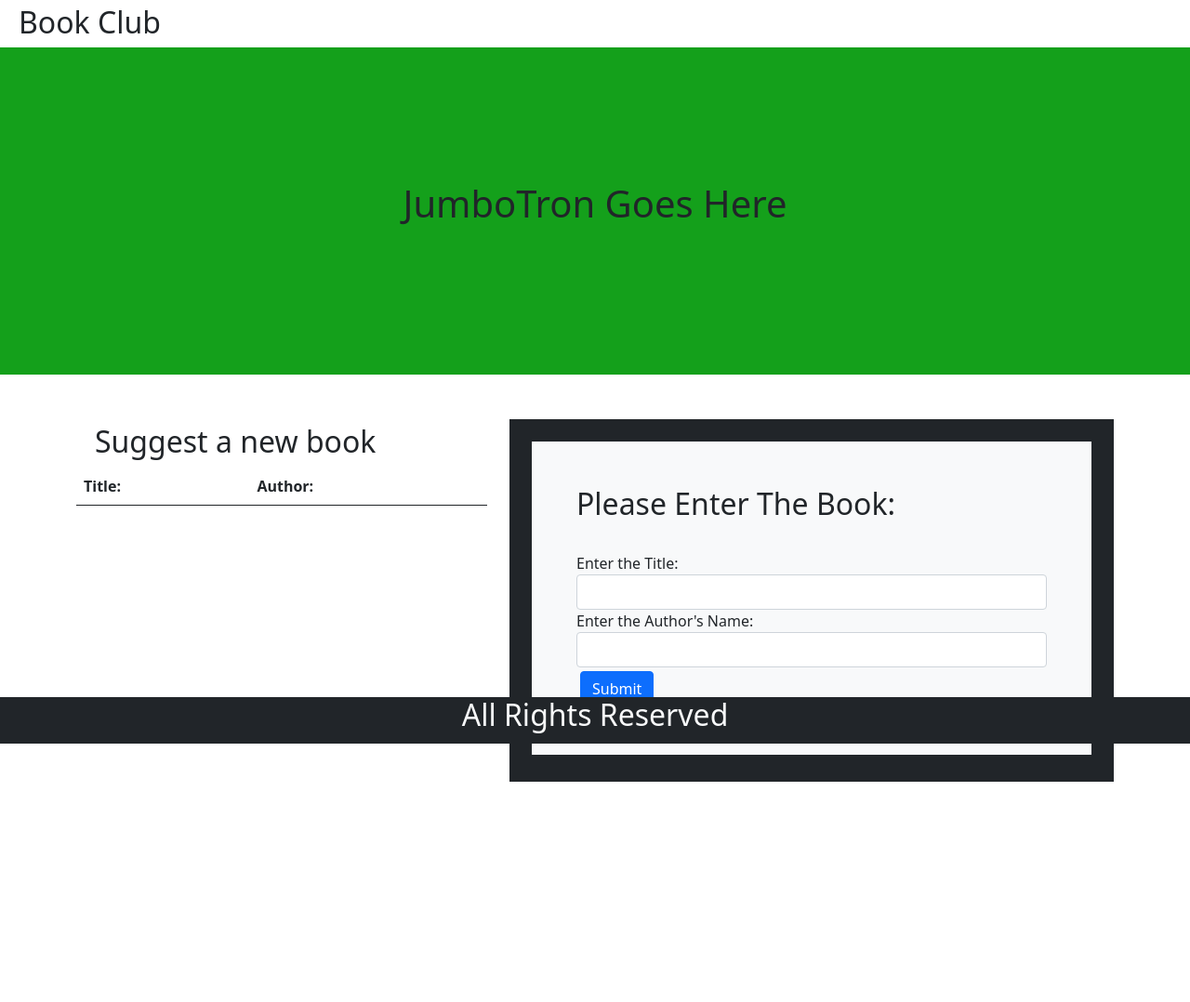
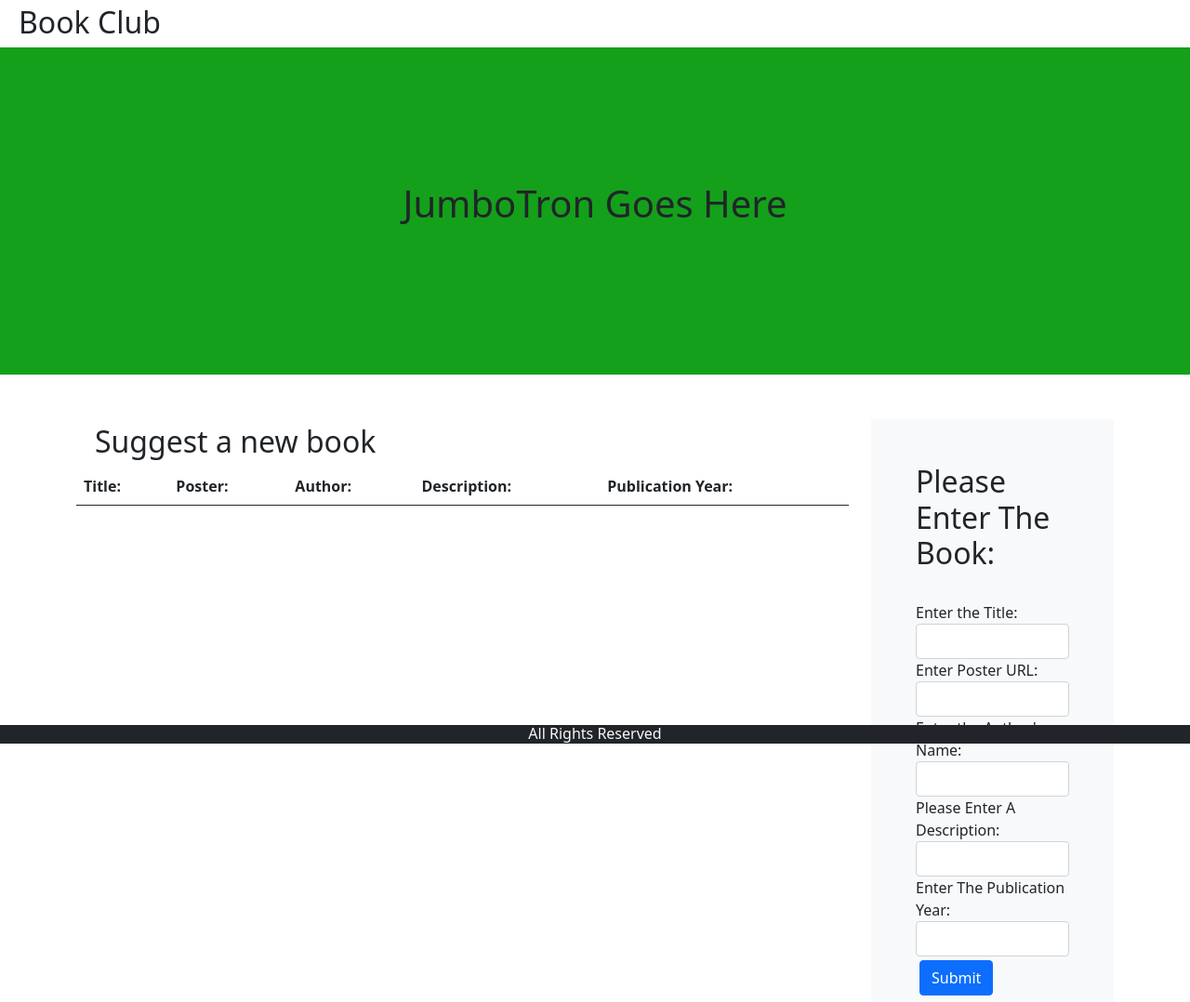
Before and after one commit to blakethomas1/blakethomas-assignment-09, a website: page src/index.html in a window 1280 px wide. Shown: the whole page at 93% size. Before the commit the page ends 841 px from the top, so only its background shows below. Drawn offline with nearby package versions, Linux system fonts and the light colour scheme.

Commit message:
short message goes here

```diff
--- a/src/index.html
+++ b/src/index.html
@@ -18,13 +18,16 @@
 
       <div class="container pt-5">
         <div class="row">
-          <div class="col-lg">
+          <div class="col-9">
             <h2 id="bookclub">Suggest a new book</h2>
             <table class="table">
               <thead>
                 <tr>
                   <th>Title:</th>
+                  <th>Poster:</th>
                   <th>Author:</th>
+                  <th>Description:</th>
+                  <th>Publication Year:</th>
                 </tr>
               </thead>
               <tbody></tbody>
@@ -32,9 +35,9 @@
           </div>
 
 
-          <div class="col-lg">
+          <div class="col-3">
 
-            <div class="container bg-dark pt-4 text center" style="height: 390px; width: 650px;">
+
               <div class="container bg-light p-5">
                 <h2 class="pb-4">Please Enter The Book:</h2>
                 <form id="bookForm">
@@ -43,13 +46,25 @@
                     <input type="text" id="title" name="title" class="form-control">
                   </div>
                   <div class="form-group">
+                    <label for="url">Enter Poster URL:</label>
+                    <input type="text" id="url" name="url" class="form-control">
+                  </div>
+                  <div class="form-group">
                     <label for="author_name">Enter the Author's Name:</label>
                     <input type="text" id="author_name" name="author_name" class="form-control">
+                  </div>
+                  <div class="form-group">
+                    <label for="description">Please Enter A Description:</label>
+                    <input type="text" id="description" name="description" class="form-control">
+                  </div>
+                  <div class="form-group">
+                    <label for="year">Enter The Publication Year:</label>
+                    <input type="text" id="year" name="year" class="form-control">
                   </div>
                   <button type="submit" class="btn btn-primary m-1">Submit</button>
                 </form>
               </div>
-            </div>
+
             </div>
 
 
@@ -57,8 +72,8 @@
       </div>
 
 
-  <footer class="bg-dark text-light text-center">
-    <h2>All Rights Reserved</h2>
+  <footer class="bg-dark text-light text-center" >
+    <h6>All Rights Reserved</h6>
   </footer>
   <script src="/javascripts/main.js"></script>
 </body>
--- a/src/javascripts/main.js
+++ b/src/javascripts/main.js
@@ -9,8 +9,9 @@ import 'bootstrap'
 
 //TODO
 
-import { addBook } from './bookform'
+import { addBook, loadBooks } from './bookform'
 
 if(document.querySelector('#landing')){
     document.getElementById("bookForm").onsubmit = addBook
+    window.onload = loadBooks
 }
--- a/src/stylesheets/main.css
+++ b/src/stylesheets/main.css
@@ -17,5 +17,5 @@ footer{
     bottom:0;
     left:0;
     right:0;
-    height:50px;
+    height:20px;
 }
```
Also changed, not shown: src/javascripts/bookform.js (+38 -2 lines).
